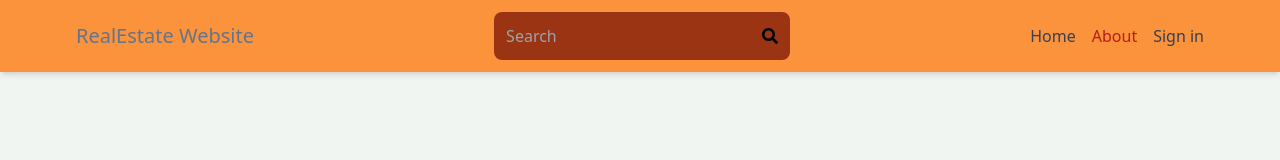
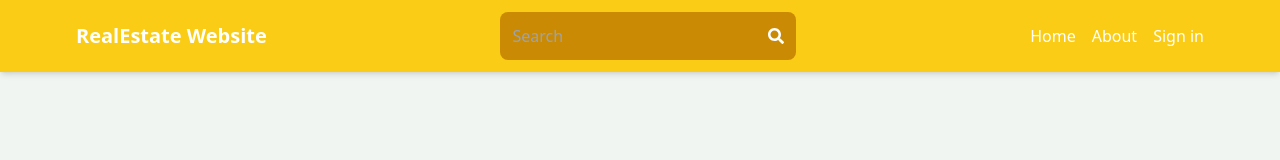
Before and after one commit to basitmurad/cloudproject, a React (Vite) app in the folder client/: page / in a window 1280 px wide. Shown: the top 160 px of the page. Built offline with nearby package versions, Linux system fonts and the light colour scheme; no server answers.

Commit message:
Commit addded 1

```diff
--- a/client/src/components/Header.jsx
+++ b/client/src/components/Header.jsx
@@ -1,10 +1,78 @@
+// import { useEffect, useState } from 'react';
+// import { FaSearch } from 'react-icons/fa';
+// import { Link, useNavigate } from "react-router-dom";
+// import { useSelector } from 'react-redux'
+
+// export default function Header() {
+//     const { currentUser } = useSelector(state => state.user)
+//     const [searchTerm, setSearchTerm] = useState('');
+//     const navigate = useNavigate();
+
+//     const handelSubmit = (e) => {
+//         e.preventDefault();
+//         const urlParams = new URLSearchParams(window.location.search);
+//         urlParams.set('searchTerm', searchTerm);
+//         const searchQuery = urlParams.toString();
+//         navigate(`/search?${searchQuery}`);
+//     };
+
+//     useEffect(() => {
+//         const urlParams = new URLSearchParams(location.search);
+//         const searchTermFromUrl = urlParams.get('searchTerm');
+//         if (searchTermFromUrl) {
+//             setSearchTerm(searchTermFromUrl);
+//         }
+
+//     },[location.search])
+
+//     return (
+//         <header className='bg-orange-400 shadow-md'>
+//             <div className='flex justify-between items-center max-w-6xl mx-auto p-3'>
+//                 <Link to='/'>
+//                     <h1 className='font-blod text-sm sm:text-xl flex flex-wrap'>
+//                         <span className='text-slate-500'>RealEstate Website</span>
+//                     </h1>
+//                 </Link>
+
+//                 <form onSubmit={handelSubmit} className='bg-orange-800 p-3 rounded-lg flex items-center'>
+//                     <input
+//                         type="text"
+//                         placeholder='Search'
+//                         className='bg-transparent focus:outline-none w-24 sm:w-64'
+//                         value={searchTerm}
+//                         onChange={(e) => setSearchTerm(e.target.value)}
+//                     />
+//                     <button>
+//                         <FaSearch className='text-black-300' />
+//                     </button>
+//                 </form>
+
+//                 <ul className='flex gap-4'>
+//                     <Link to='/'>
+//                         <li className='hidden sm:inline text-slate-700 hover:underline' >Home</li>
+//                     </Link>
+//                     <Link to='/about'>
+//                         <li className='hidden sm:inline text-red-700 hover:underline'>About</li>
+//                     </Link>
+//                     <Link to='/profile'>
+//                         {currentUser ? (
+//                             <img className='rounded-full h-7 w-7 object-cover' src={currentUser.avatar} alt="profile image" />
+//                         ) : <li className='text-slate-700 hover:underline'>Sign in</li>}
+
+//                     </Link>
+
+//                 </ul>
+//             </div>
+//         </header>
+//     )
+// }
 import { useEffect, useState } from 'react';
 import { FaSearch } from 'react-icons/fa';
 import { Link, useNavigate } from "react-router-dom";
 import { useSelector } from 'react-redux'
 
 export default function Header() {
-    const { currentUser } = useSelector(state => state.user)
+    const { currentUser } = useSelector(state => state.user);
     const [searchTerm, setSearchTerm] = useState('');
     const navigate = useNavigate();
 
@@ -22,47 +90,44 @@ export default function Header() {
         if (searchTermFromUrl) {
             setSearchTerm(searchTermFromUrl);
         }
-
-    },[location.search])
+    }, [location.search]);
 
     return (
-        <header className='bg-orange-400 shadow-md'>
+        <header className='bg-yellow-400 shadow-md'>
             <div className='flex justify-between items-center max-w-6xl mx-auto p-3'>
                 <Link to='/'>
-                    <h1 className='font-blod text-sm sm:text-xl flex flex-wrap'>
-                        <span className='text-slate-500'>RealEstate Website</span>
+                    <h1 className='font-bold text-sm sm:text-xl flex flex-wrap text-white'>
+                        <span className='text-white'>RealEstate Website</span>
                     </h1>
                 </Link>
 
-                <form onSubmit={handelSubmit} className='bg-orange-800 p-3 rounded-lg flex items-center'>
+                <form onSubmit={handelSubmit} className='bg-yellow-600 p-3 rounded-lg flex items-center'>
                     <input
                         type="text"
                         placeholder='Search'
-                        className='bg-transparent focus:outline-none w-24 sm:w-64'
+                        className='bg-transparent focus:outline-none w-24 sm:w-64 text-white'
                         value={searchTerm}
                         onChange={(e) => setSearchTerm(e.target.value)}
                     />
                     <button>
-                        <FaSearch className='text-black-300' />
+                        <FaSearch className='text-white' />
                     </button>
                 </form>
 
                 <ul className='flex gap-4'>
                     <Link to='/'>
-                        <li className='hidden sm:inline text-slate-700 hover:underline' >Home</li>
+                        <li className='hidden sm:inline text-white hover:underline'>Home</li>
                     </Link>
                     <Link to='/about'>
-                        <li className='hidden sm:inline text-red-700 hover:underline'>About</li>
+                        <li className='hidden sm:inline text-white hover:underline'>About</li>
                     </Link>
                     <Link to='/profile'>
                         {currentUser ? (
                             <img className='rounded-full h-7 w-7 object-cover' src={currentUser.avatar} alt="profile image" />
-                        ) : <li className='text-slate-700 hover:underline'>Sign in</li>}
-
+                        ) : <li className='text-white hover:underline'>Sign in</li>}
                     </Link>
-
                 </ul>
             </div>
         </header>
-    )
+    );
 }
```
